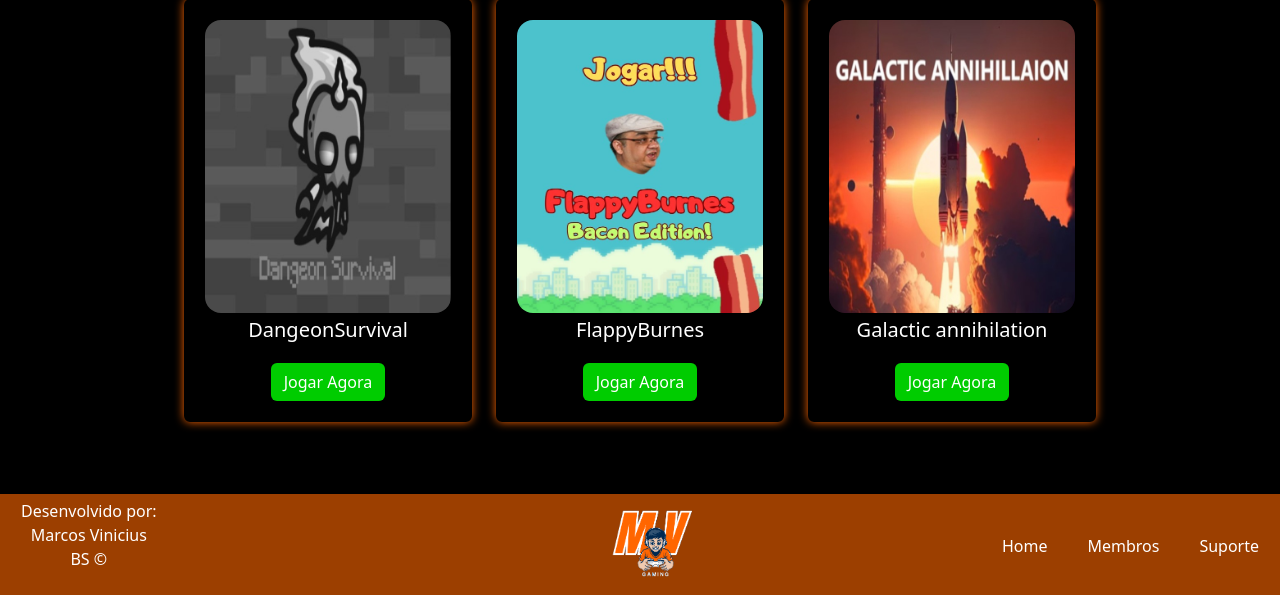
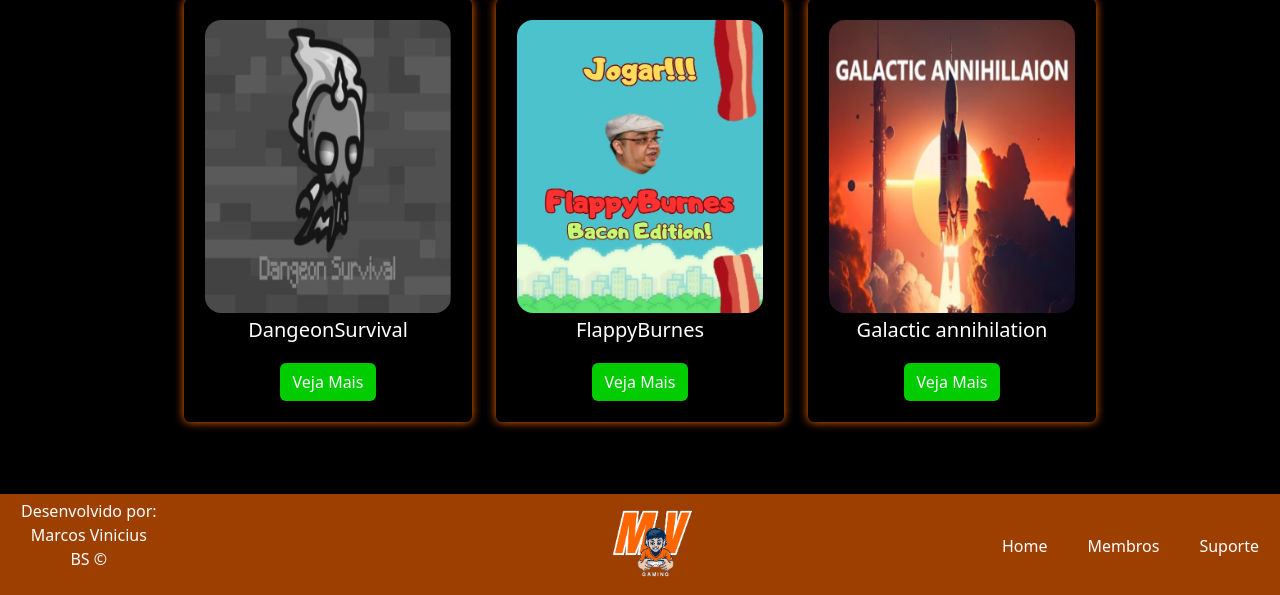
Before and after one commit to Marcosvini0001/TechAcademy2, a PHP site: page /techacademy2php/index.php?pagina=swamp in a window 1280 px wide. Shown: the part 2625-3220 px from the top of the page. Run offline with PHP 8.4, Linux system fonts and the light colour scheme; some libraries are stand-ins or nearby versions.

Commit message:
mudanca cards conhecça mais de jogar agora -> veja mais

```diff
--- a/paginas/dangeon.php
+++ b/paginas/dangeon.php
@@ -81,7 +81,7 @@
                 </a>
                 <h5 style="color: white; margin: 5px;">FlappyBurnes</h3>
                     <p class="card-text"></p>
-                    <a href="swamp/index.html" target="_blank" class="btn" style="background-color: #00CC00; color: white;">Jogar Agora</a>
+                    <a href="index.php?pagina=flappy" target="_blank" class="btn" style="background-color: #00CC00; color: white;">Veja Mais</a>
             </div>
         </div>
 
@@ -92,7 +92,7 @@
                 </a>
                 <h5 style="color: white; margin: 5px;">Galactic annihilation</h3>
                     <p class="card-text"></p>
-                    <a href="swamp/index.html" target="_blank" class="btn" style="background-color: #00CC00; color: white;">Jogar Agora</a>
+                    <a href="index.php?pagina=galactic" target="_blank" class="btn" style="background-color: #00CC00; color: white;">Veja Mais</a>
             </div>
         </div>
 
@@ -103,7 +103,7 @@
                 </a>
                 <h5 style="color: white; margin: 5px;">SwampChallenge</h3>
                     <p class="card-text"></p>
-                    <a href="swamp/index.html" target="_blank" class="btn" style="background-color: #00CC00; color: white;">Jogar Agora</a>
+                    <a href="index.php?pagina=swamp" target="_blank" class="btn" style="background-color: #00CC00; color: white;">Veja Mais</a>
             </div>
         </div>
 </main>
--- a/paginas/flappy.php
+++ b/paginas/flappy.php
@@ -87,7 +87,7 @@
                 </a>
                 <h5 style="color: white; margin: 5px;">DangeonSurvival</h3>
                     <p class="card-text"></p>
-                    <a href="swamp/index.html" target="_blank" class="btn" style="background-color: #00CC00; color: white;">Jogar Agora</a>
+                    <a href="index.php?pagina=dangeon" target="_blank" class="btn" style="background-color: #00CC00; color: white;">Veja Mais</a>
             </div>
         </div>
 
@@ -98,7 +98,7 @@
                 </a>
                 <h5 style="color: white; margin: 5px;">Galactic annihilation</h3>
                     <p class="card-text"></p>
-                    <a href="swamp/index.html" target="_blank" class="btn" style="background-color: #00CC00; color: white;">Jogar Agora</a>
+                    <a href="index.php?pagina=galactic" target="_blank" class="btn" style="background-color: #00CC00; color: white;">Veja Mais</a>
             </div>
         </div>
 
@@ -109,7 +109,7 @@
                 </a>
                 <h5 style="color: white; margin: 5px;">SwampChallenge</h3>
                     <p class="card-text"></p>
-                    <a href="swamp/index.html" target="_blank" class="btn" style="background-color: #00CC00; color: white;">Jogar Agora</a>
+                    <a href="index.php?pagina=swamp" target="_blank" class="btn" style="background-color: #00CC00; color: white;">Veja Mais</a>
             </div>
         </div>
 </main>
--- a/paginas/galactic.php
+++ b/paginas/galactic.php
@@ -79,7 +79,7 @@
                 </a>
                 <h5 style="color: white; margin: 5px;">DangeonSurvival</h3>
                     <p class="card-text"></p>
-                    <a href="swamp/index.html" target="_blank" class="btn" style="background-color: #00CC00; color: white;">Jogar Agora</a>
+                    <a href="index.php?pagina=dangeon" target="_blank" class="btn" style="background-color: #00CC00; color: white;">Veja Mais</a>
             </div>
         </div>
 
@@ -90,7 +90,7 @@
                 </a>
                 <h5 style="color: white; margin: 5px;">FlappyBurnes</h3>
                     <p class="card-text"></p>
-                    <a href="swamp/index.html" target="_blank" class="btn" style="background-color: #00CC00; color: white;">Jogar Agora</a>
+                    <a href="index.php?pagina=flappy" target="_blank" class="btn" style="background-color: #00CC00; color: white;">Veja Mais</a>
             </div>
         </div>
 
@@ -101,7 +101,7 @@
                 </a>
                 <h5 style="color: white; margin: 5px;">SwampChallenge</h3>
                     <p class="card-text"></p>
-                    <a href="swamp/index.html" target="_blank" class="btn" style="background-color: #00CC00; color: white;">Jogar Agora</a>
+                    <a href="index.php?pagina=swamp" target="_blank" class="btn" style="background-color: #00CC00; color: white;">Veja Mais</a>
             </div>
         </div>
 </main>
--- a/paginas/swamp.php
+++ b/paginas/swamp.php
@@ -81,7 +81,7 @@
                 </a>
                 <h5 style="color: white; margin: 5px;">DangeonSurvival</h3>
                     <p class="card-text"></p>
-                    <a href="swamp/index.html" target="_blank" class="btn" style="background-color: #00CC00; color: white;">Jogar Agora</a>
+                    <a href="index.php?pagina=dangeon" target="_blank" class="btn" style="background-color: #00CC00; color: white;">Veja Mais</a>
             </div>
         </div>
 
@@ -92,7 +92,7 @@
                 </a>
                 <h5 style="color: white; margin: 5px;">FlappyBurnes</h3>
                     <p class="card-text"></p>
-                    <a href="swamp/index.html" target="_blank" class="btn" style="background-color: #00CC00; color: white;">Jogar Agora</a>
+                    <a href="index.php?pagina=flappy" target="_blank" class="btn" style="background-color: #00CC00; color: white;">Veja Mais</a>
             </div>
         </div>
 
@@ -103,7 +103,7 @@
                 </a>
                 <h5 style="color: white; margin: 5px;">Galactic annihilation</h3>
                     <p class="card-text"></p>
-                    <a href="swamp/index.html" target="_blank" class="btn" style="background-color: #00CC00; color: white;">Jogar Agora</a>
+                    <a href="index.php?pagina=galactic" target="_blank" class="btn" style="background-color: #00CC00; color: white;">Veja Mais</a>
             </div>
         </div>
     </div>
```
